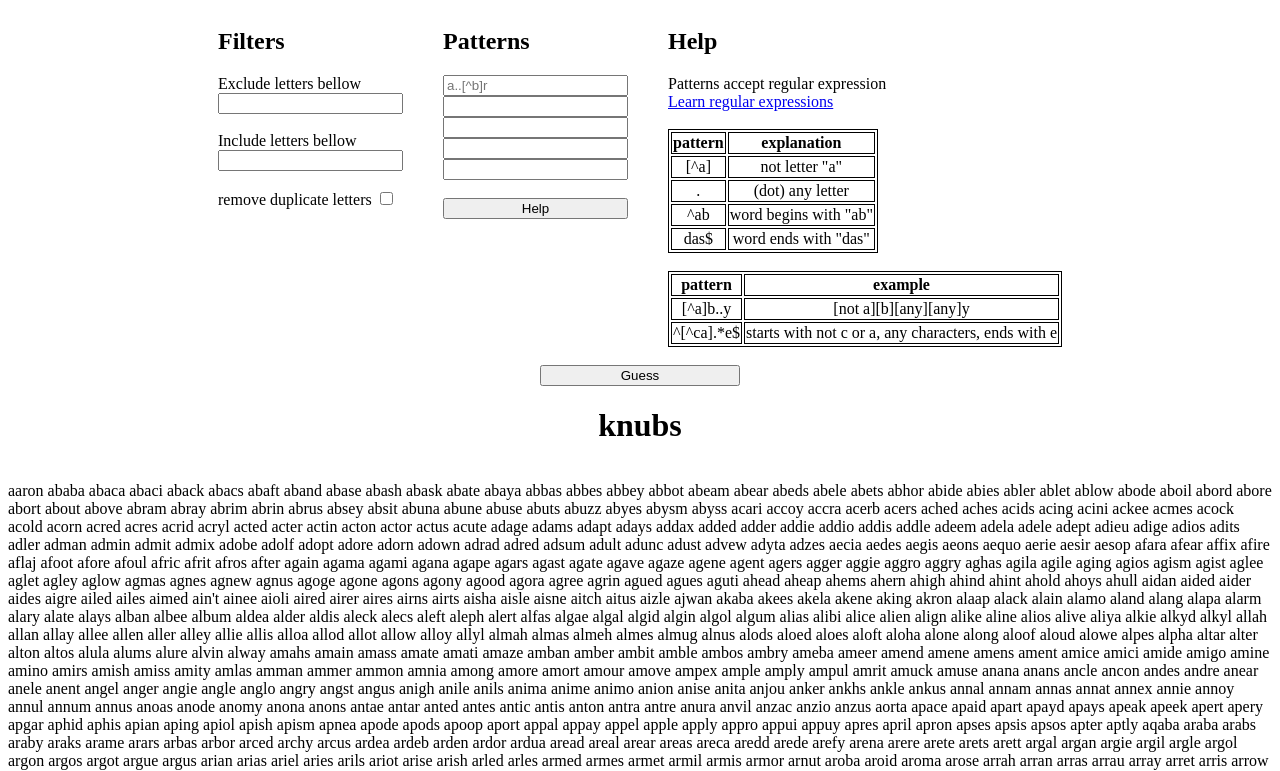
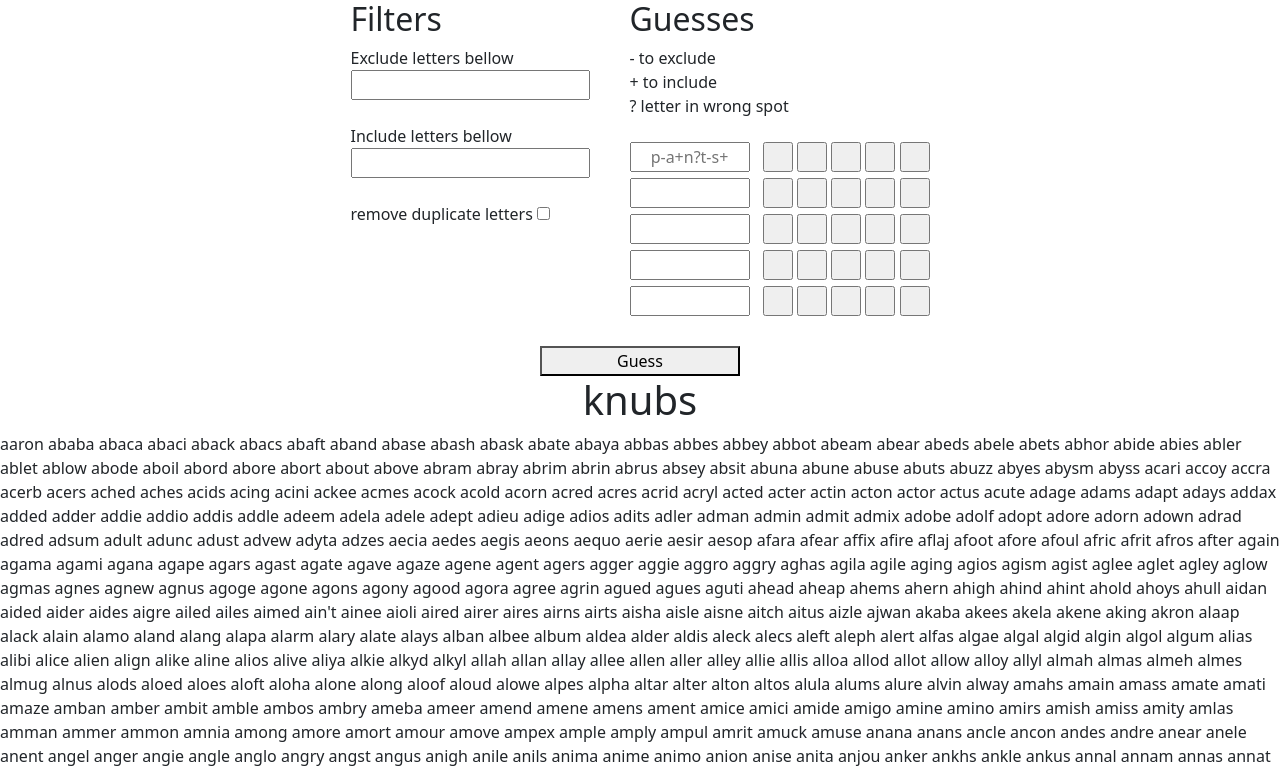
Before and after one commit to MantasSidabras/wordle-killer, a website: page index.html in a window 1280 px wide. Both pictures are taken after a click on the button "Guess". Shown: the top 771 px of the page. Drawn offline with nearby package versions, Linux system fonts and the light colour scheme.

Commit message:
updated regex filter

```diff
--- a/index.html
+++ b/index.html
@@ -5,6 +5,13 @@
     <meta http-equiv="X-UA-Compatible" content="IE=edge" />
     <meta name="viewport" content="width=device-width, initial-scale=1.0" />
     <link rel="stylesheet" href="styles.css" />
+    <link
+      href="https://cdn.jsdelivr.net/npm/bootstrap@5.1.3/dist/css/bootstrap.min.css"
+      rel="stylesheet"
+      integrity="sha384-1BmE4kWBq78iYhFldvKuhfTAU6auU8tT94WrHftjDbrCEXSU1oBoqyl2QvZ6jIW3"
+      crossorigin="anonymous"
+    />
+
     <title>Wordle killer</title>
   </head>
   <body>
@@ -27,7 +34,7 @@
             <input id="duplicate-letters" type="checkbox" />
           </div>
         </section>
-        <section class="pattern">
+        <!-- <section class="pattern">
           <h2>Patterns</h2>
           <div id="patterns">
             <input type="text" placeholder="a..[^b]r" />
@@ -38,8 +45,8 @@
           </div>
           <br />
           <button id="help-btn">Help</button>
-        </section>
-        <section id="helper">
+        </section> -->
+        <!-- <section id="helper">
           <h2>Help</h2>
           <div>Patterns accept regular expression</div>
           <a href="https://regex101.com/">Learn regular expressions</a>
@@ -82,6 +89,64 @@
               <td>starts with not c or a, any characters, ends with e</td>
             </tr>
           </table>
+        </section> -->
+        <section class="guess-section">
+          <h2>Guesses</h2>
+          <div id="guesses">
+            - to exclude
+            <br />+ to include <br />
+            ? letter in wrong spot<br /><br />
+            <div class="guess-item">
+              <input class="guess" type="text" placeholder="p-a+n?t-s+" />
+              <div class="render-word">
+                <input class="letter" type="button" value=" " />
+                <input class="letter" type="button" value=" " />
+                <input class="letter" type="button" value=" " />
+                <input class="letter" type="button" value=" " />
+                <input class="letter" type="button" value=" " />
+              </div>
+            </div>
+            <div class="guess-item">
+              <input class="guess" type="text" />
+              <div class="render-word">
+                <input class="letter" type="button" value=" " />
+                <input class="letter" type="button" value=" " />
+                <input class="letter" type="button" value=" " />
+                <input class="letter" type="button" value=" " />
+                <input class="letter" type="button" value=" " />
+              </div>
+            </div>
+            <div class="guess-item">
+              <input class="guess" type="text" />
+              <div class="render-word">
+                <input class="letter" type="button" value=" " />
+                <input class="letter" type="button" value=" " />
+                <input class="letter" type="button" value=" " />
+                <input class="letter" type="button" value=" " />
+                <input class="letter" type="button" value=" " />
+              </div>
+            </div>
+            <div class="guess-item">
+              <input class="guess" type="text" />
+              <div class="render-word">
+                <input class="letter" type="button" value=" " />
+                <input class="letter" type="button" value=" " />
+                <input class="letter" type="button" value=" " />
+                <input class="letter" type="button" value=" " />
+                <input class="letter" type="button" value=" " />
+              </div>
+            </div>
+            <div class="guess-item">
+              <input class="guess" type="text" />
+              <div class="render-word">
+                <input class="letter" type="button" value=" " />
+                <input class="letter" type="button" value=" " />
+                <input class="letter" type="button" value=" " />
+                <input class="letter" type="button" value=" " />
+                <input class="letter" type="button" value=" " />
+              </div>
+            </div>
+          </div>
         </section>
       </div>
       <br />
--- a/index.js
+++ b/index.js
@@ -9,29 +9,97 @@ const getPatterns = (id) =>
     .map((patternNode) => patternNode.value)
     .filter(Boolean);
 
+const getGuesses = (classname) =>
+  Array.from(document.getElementsByClassName(classname))
+    .map(({ value }) => value)
+    .filter(Boolean);
+
+const parsePattern = (wordPattern) => {
+  try {
+    return wordPattern.match(/.{1,2}/g).map((item) => item.split(""));
+  } catch {
+    return [];
+  }
+};
+
+const mapToRegex = ([letter, symbol]) => {
+  return {
+    ["-"]: ".",
+    ["+"]: letter,
+    ["?"]: `[^${letter}]`,
+  }[symbol];
+};
+
+const mapIncludesExcludes = ([letter, symbol]) => {
+  const value = {
+    ["-"]: false,
+    ["+"]: true,
+    ["?"]: true,
+  }[symbol];
+  return [letter, value];
+};
+
+const getWords = Array.from(
+  Array.from(document.getElementsByClassName("render-word")).map(
+    (node) => node.childNodes
+  )
+);
+
+const renderWords = () => {};
+
+Array.from(document.getElementsByClassName("guess-item")).forEach((element) => {
+  const guess = element.getElementsByClassName("guess");
+  guess[0].oninput = (e) => {
+    const patterns = parsePattern(e.target.value).filter(
+      (item) => item.length === 2
+    );
+    const buttons = Array.from(element.getElementsByClassName("letter"));
+    buttons.forEach((button, index) => {
+      try {
+        button.value = patterns[index][0];
+        const symbol = patterns[index][1];
+        const value = {
+          ["-"]: "grey",
+          ["+"]: "lightgreen",
+          ["?"]: "orange",
+        }[symbol];
+        button.style = `background-color: ${value};`;
+      } catch {
+        button.value = " ";
+        button.style = `background-color: light-grey`;
+      }
+    });
+  };
+});
+
 const generateWord = () =>
   fetch("./words5.txt")
     .then((res) => res.text())
     .then((data) => data.split("\n"))
     .then((dict) => {
-      const excludeSet = getSet("exclude-pattern");
-      const includeSet = getSet("include-pattern");
+      const excludeSet = getSet("exclude-pattern").toLowerCase().split("");
+      const includeSet = getSet("include-pattern").toLowerCase().split("");
 
       const removeDuplicates = getCheck("duplicate-letters");
-      const patternsExpressions = getPatterns("patterns");
+      const wordPatterns = getGuesses("guess").map(parsePattern);
 
-      console.log({
-        excludeSet,
-        includeSet,
-        removeDuplicates,
-        patternsExpressions,
-      });
-      const patterns = patternsExpressions.map((x) => new RegExp(x));
+      const wordOccurences = wordPatterns.flatMap((word) =>
+        word.map(mapIncludesExcludes)
+      );
+      const excludes = wordOccurences
+        .filter(([, value]) => !value)
+        .map(([letter]) => letter);
+      const includes = wordOccurences
+        .filter(([, value]) => value)
+        .map(([letter]) => letter);
+
+      const regexes = wordPatterns
+        .map((word) => word.map(mapToRegex).join(""))
+        .map((x) => new RegExp(x));
+
       const filterSet = (set) => (include) => (x) =>
         include ===
-        set
-          .split("")
-          [include ? "every" : "some"]((letter) => x.includes(letter));
+        set[include ? "every" : "some"]((letter) => x.includes(letter));
 
       const removeDupicateLetterWords = (active) => (x) => {
         if (!active) {
@@ -41,11 +109,12 @@ const generateWord = () =>
         return letters.length === Array.from(new Set(letters)).length;
       };
 
+      console.log({ excludeSet, includeSet, excludes, includes, regexes });
       const result = dict
         .filter(removeDupicateLetterWords(removeDuplicates))
-        .filter(filterSet(excludeSet)(false))
-        .filter(filterSet(includeSet)(true))
-        .filter((x) => patterns.every((pattern) => pattern.test(x)));
+        .filter(filterSet([...excludeSet, ...excludes])(false))
+        .filter(filterSet([...includeSet, ...includes])(true))
+        .filter((x) => regexes.every((pattern) => pattern.test(x)));
 
       setSuggestion(result.random());
       setResult(result);
@@ -76,12 +145,12 @@ filterBtn.onclick = () => {
   generateWord();
 };
 
-const helpBtn = document.getElementById("help-btn");
-helpBtn.onclick = (e) => {
-  const helper = document.getElementById("helper");
-  if (helper.style.display === "none") {
-    helper.style.display = "block";
-  } else {
-    helper.style.display = "none";
-  }
-};
+// const helpBtn = document.getElementById("help-btn");
+// helpBtn.onclick = (e) => {
+//   const helper = document.getElementById("helper");
+//   if (helper.style.display === "none") {
+//     helper.style.display = "block";
+//   } else {
+//     helper.style.display = "none";
+//   }
+// };
--- a/styles.css
+++ b/styles.css
@@ -47,6 +47,32 @@ table {
   display: block;
 }
 
+#guesses {
+  display: flex;
+  flex-direction: column;
+}
+
+#guesses input {
+  margin-bottom: 6px;
+}
+
+.guess-item {
+  display: flex;
+  justify-content: space-between;
+  min-width: 300px;
+  align-items: baseline;
+}
+
+.letter {
+  width: 30px;
+  height: 30px;
+}
+
+.guess {
+  max-width: 120px;
+  text-align: center;
+}
+
 @media only screen and (max-width: 600px) {
   .sections {
     display: flex;
@@ -54,6 +80,7 @@ table {
   }
   section {
     margin: 0;
+    margin-bottom: 20px;
   }
   #helper {
     display: none;
```
